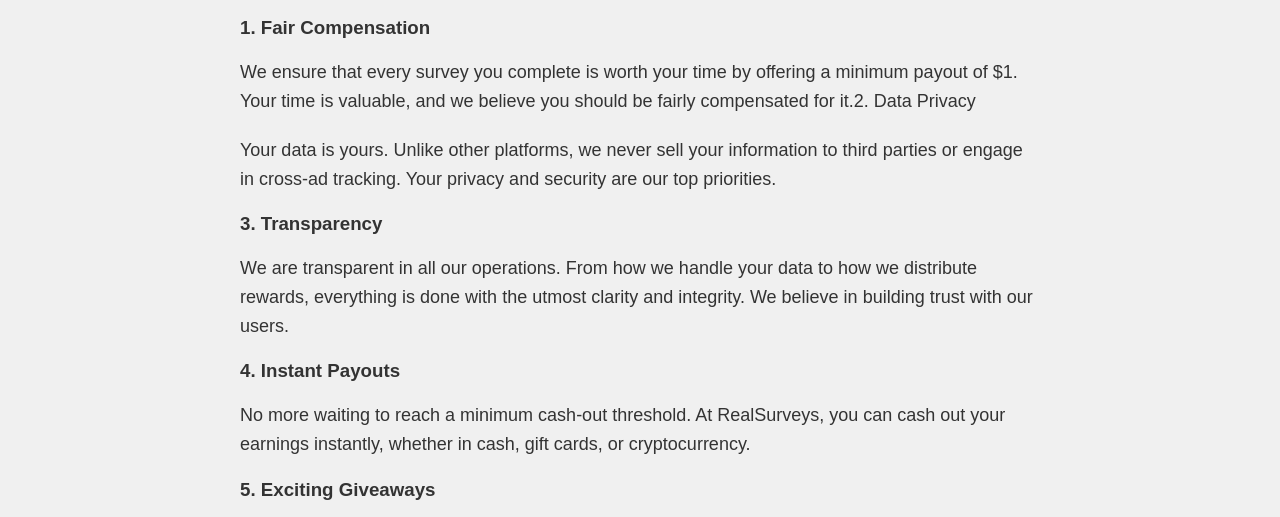
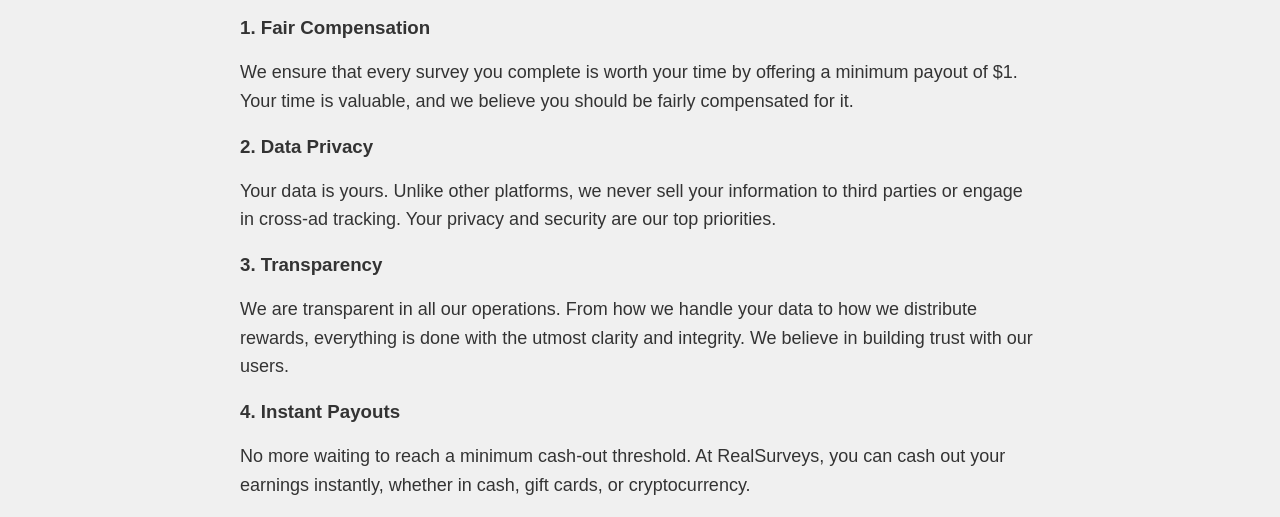
Before and after one commit to Master120344/RealSurveys, a plain HTML site: page leading-platform.html in a window 1280 px wide. Shown: the part 274-791 px from the top of the page. Drawn offline with Linux system fonts and the light colour scheme.

Commit message:
Update leading-platform.html

```diff
--- a/leading-platform.html
+++ b/leading-platform.html
@@ -146,7 +146,8 @@
         <h2>Why We Are a Leading Platform</h2>
         <p>At RealSurveys, we are committed to being the best in the industry. Here are the reasons why we stand out as a leading survey platform:</p>
         <h3>1. Fair Compensation</h3>
-        <p>We ensure that every survey you complete is worth your time by offering a minimum payout of $1. Your time is valuable, and we believe you should be fairly compensated for it.</        <h3>2. Data Privacy</h3>
+        <p>We ensure that every survey you complete is worth your time by offering a minimum payout of $1. Your time is valuable, and we believe you should be fairly compensated for it.</p>
+        <h3>2. Data Privacy</h3>
         <p>Your data is yours. Unlike other platforms, we never sell your information to third parties or engage in cross-ad tracking. Your privacy and security are our top priorities.</p>
         <h3>3. Transparency</h3>
         <p>We are transparent in all our operations. From how we handle your data to how we distribute rewards, everything is done with the utmost clarity and integrity. We believe in building trust with our users.</p>
```
